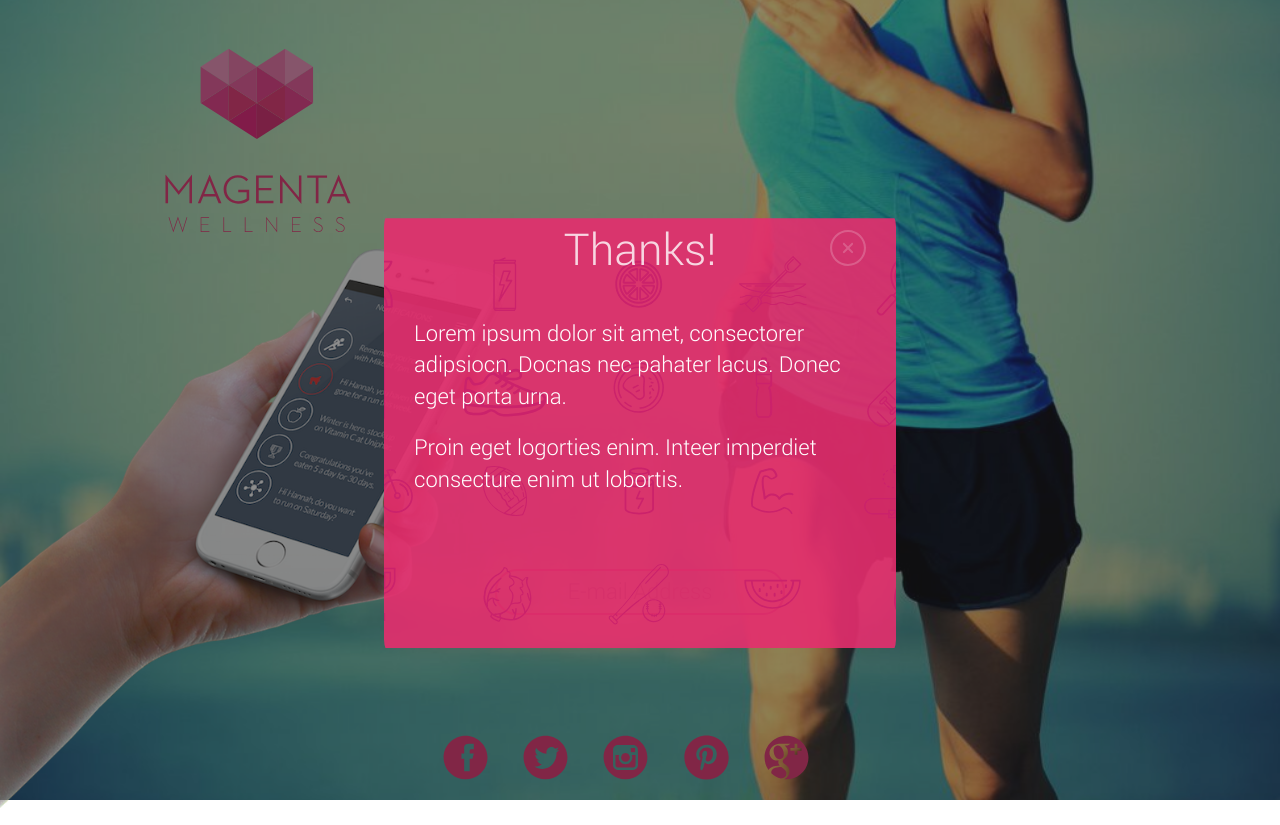
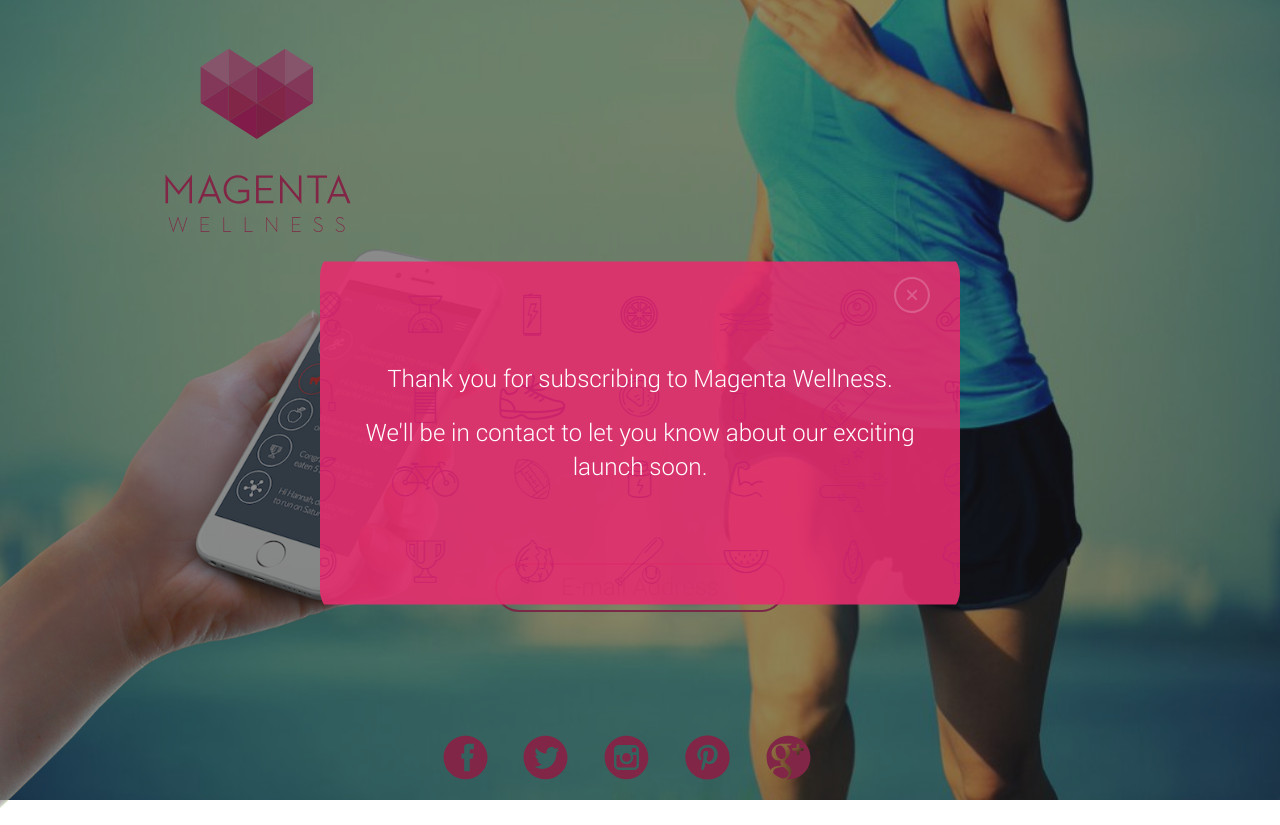
Before and after one commit to kevinglb/Megantawellness, a plain HTML site: page index.html in a window 1280 px wide. Both pictures are taken after a click on the button "SUBSCRIBE". Drawn offline with Linux system fonts and the light colour scheme.

Commit message:
set text in pop dialog vertical center

```diff
--- a/css/magenta.css
+++ b/css/magenta.css
@@ -13,7 +13,7 @@ body{
 	width: 100%;
 	min-height: 480px;
 	min-width: 480px;
-	font-size: 22px;
+	font-size: 24px;
 	font-family: "Roboto-Light";
 	overflow: hidden;
 }
@@ -132,6 +132,7 @@ footer{
 	height: 36px;
 	padding:0;
 	color: #FFF;
+	z-index: 10;
 }
 .md-content .close img{
 	width: 100%;
@@ -164,7 +165,7 @@ footer{
 
 @media screen and (max-width: 768px){
 	body{
-		font-size: 16px;
+		font-size: 18px;
 	}
 	.md-modal{
 		-webkit-transform: translateX(0%) translateY(0%);
--- a/css/modal.css
+++ b/css/modal.css
@@ -79,7 +79,7 @@ perspective effects (not including the modals and the overlay).
 }
 
 .md-content h3 {
-	margin: 0;
+	margin: 0.6em 0 0;
 	padding: 0.6em 0.3em 0.3em 0.3em;
 	text-align: center;
 	font-size: 2em;
@@ -89,11 +89,20 @@ perspective effects (not including the modals and the overlay).
 }
 
 .md-content > div {
-	padding: 20px 30px 30px;
+	padding: 10px 25px 30px;
 	margin: 0;
 	font-weight: 300;
+
 }
 
+.md-content .md-text{
+	position: relative;
+	top: 50%;
+	-webkit-transform: translateY(-50%);
+	-moz-transform: translateY(-50%);
+	-ms-transform: translateY(-50%);
+	transform: translateY(-50%);
+}
 .md-content > div p {
 	margin: 0;
 	padding: 10px 0;
--- a/index.html
+++ b/index.html
@@ -54,13 +54,13 @@
 			<!-- popuo modal -->
 			<div class="md-modal md-effect-20" id="popup-modal">
 				<div class="md-content">
-					<h3 style="display:none;">Thanks!</h3>
+
 					<div class="close" onClick="hideModal()" style="display:none;">
 						<img src="img/pop-close.svg"/>
 					</div>
-					<div style="display:none">
-						<p>Lorem ipsum dolor sit amet, consectorer adipsiocn. Docnas nec pahater lacus. Donec eget porta urna.</p>
-						<p> Proin eget logorties enim. Inteer imperdiet consecture enim ut lobortis.</p>
+					<div style="display:none" class="md-text text-center">
+						<p>Thank you for subscribing to Magenta Wellness.</p>
+						<p>We'll be in contact to let you know about our exciting launch soon. </p>
 					</div>
 
 				</div>
@@ -184,17 +184,17 @@
 
 				if( window_width > 991){
 					console.log('web');
-					$('.md-modal').css('width', '40%');
+					$('.md-modal').css('width', '50%');
 				    // $('.md-modal').css('height', 'auto');
-				    $('.md-modal').css('left', '30%');
+				    $('.md-modal').css('left', '25%');
 					$('.md-modal').css('top', '25%');
 					$('.md-modal').css('height', 'auto');
 					$('.md-overlay').css('visibility','visible');
 
 
 					$('.md-modal .md-content').css('left','0');
-					$('.md-modal .md-content').css('height', '100%');
-					$('.md-modal .md-content').css('top','0');
+					$('.md-modal .md-content').css('height', '80%');
+					$('.md-modal .md-content').css('top','10%');
 
 				    $('.md-modal .md-content').css('width', '100%');
 
@@ -204,15 +204,15 @@
 				}
 				else if( window_width  <= 991 &&  window_width  >=768){
 					console.log('tablet');
-					$('.md-modal').css('width', '60%');
+					$('.md-modal').css('width', '50%');
 				    $('.md-modal').css('height', 'auto');
 
-				    $('.md-modal').css('left', '20%');
-					$('.md-modal').css('top', '20%');
+				    $('.md-modal').css('left', '25%');
+					$('.md-modal').css('top', '25%');
 					$('.md-overlay').css('visibility','visible');
 					$('.md-modal .md-content').css('left','0');
-					$('.md-modal .md-content').css('height', '100%');
-					$('.md-modal .md-content').css('top','0');
+					$('.md-modal .md-content').css('height', '90%');
+					$('.md-modal .md-content').css('top','5%');
 
 				    $('.md-modal .md-content').css('width', '100%');
 
```
